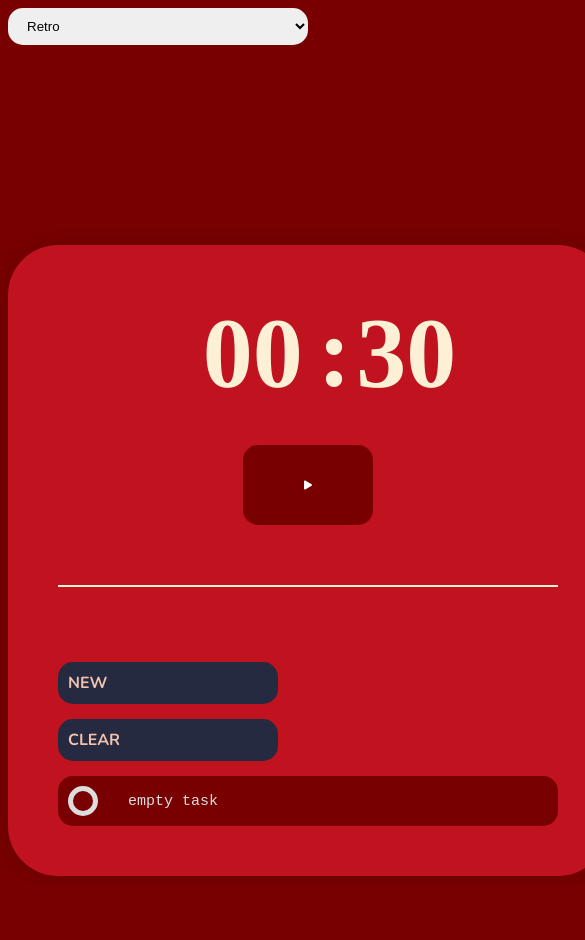
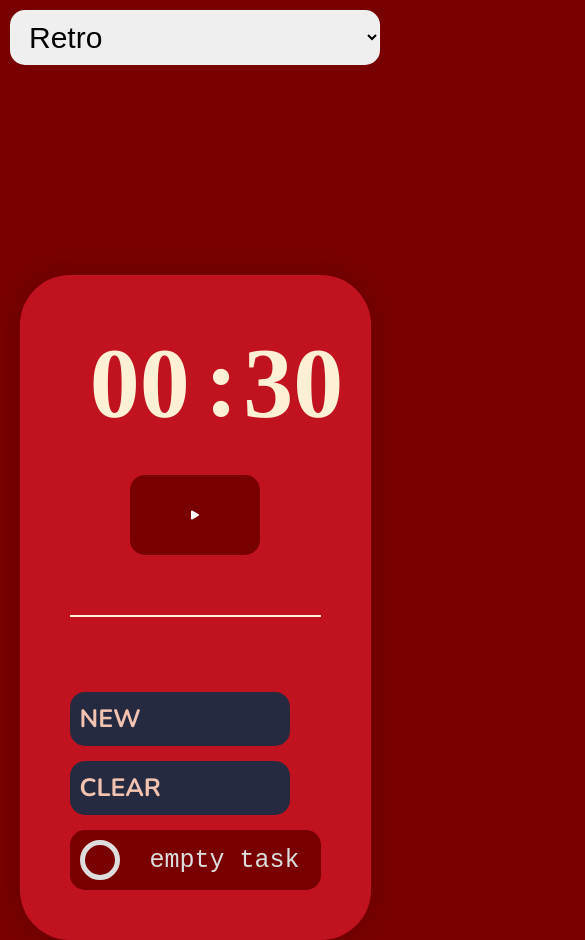
Before and after one commit to nojasm/justfocus, a plain HTML site: page index.html in a window 390 px wide. Both pictures are taken after a click on the element "NEW". Shown: the top 940 px of the page, 585 px wide, since content can reach past the window. Before the commit the page ends 884 px from the top, so only its background shows below. Drawn offline with nearby package versions, Linux system fonts and the light colour scheme.

Commit message:
Fix stuff

```diff
--- a/css/master.css
+++ b/css/master.css
@@ -15,6 +15,7 @@ body {
 	transition: 3s background-color;
 
 	width: 100vw;
+	margin: 0;
 }
 
 #style {
@@ -41,7 +42,8 @@ body {
 
 	transition: 3s background-color;
 
-	width: 500px;
+	width: 700px;
+	box-sizing: border-box;
 }
 
 #main__time {
@@ -182,10 +184,30 @@ hr {
 	width: 100%;
 }
 
-.task-text:focus {
-	background-color: #ddd;
-}
-
 .task-button:hover {
 	filter: brightness(90%);
 }
+
+@media only screen and (max-width: 900px) {
+	#main {
+		width: 90%;
+	}
+
+	#style {
+		font-size: 30px;
+		width: calc(100% - 20px);
+		margin: 10px;
+	}
+
+	#new-task, #clear-tasks {
+		font-size: 25px;
+	}
+
+	.task-button {
+		padding: 15px;
+	}
+
+	.task-text {
+		font-size: 25px;
+	}
+}
```
